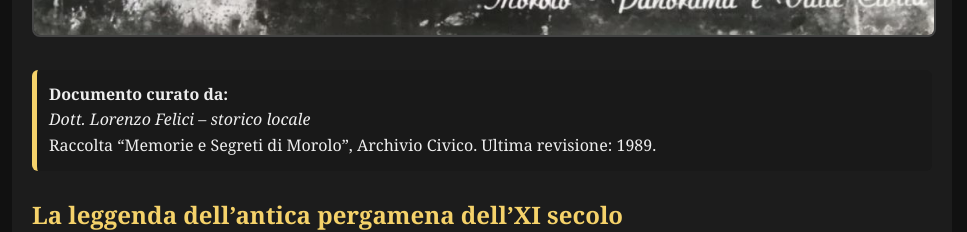
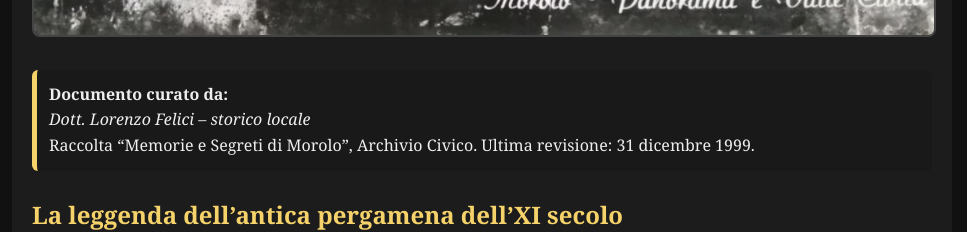
Before and after one commit to valerioantonucci/Morolo-news, a plain HTML site: page index.html in a window 1280 px wide. Shown: the part 824-1056 px from the top of the page, without its empty margins (158-1125 px from the left). Drawn offline with Linux system fonts and the light colour scheme.

Commit message:
Update index.html

```diff
--- a/index.html
+++ b/index.html
@@ -162,7 +162,7 @@ small{
 <div class="author">
   <b>Documento curato da:</b><br>
   <i>Dott. Lorenzo Felici – storico locale</i><br>
-  Raccolta “Memorie e Segreti di Morolo”, Archivio Civico. Ultima revisione: 1989.
+  Raccolta “Memorie e Segreti di Morolo”, Archivio Civico. Ultima revisione: 31 dicembre 1999.
 </div>
 
 <h2>La leggenda dell’antica pergamena dell’XI secolo</h2>
```
